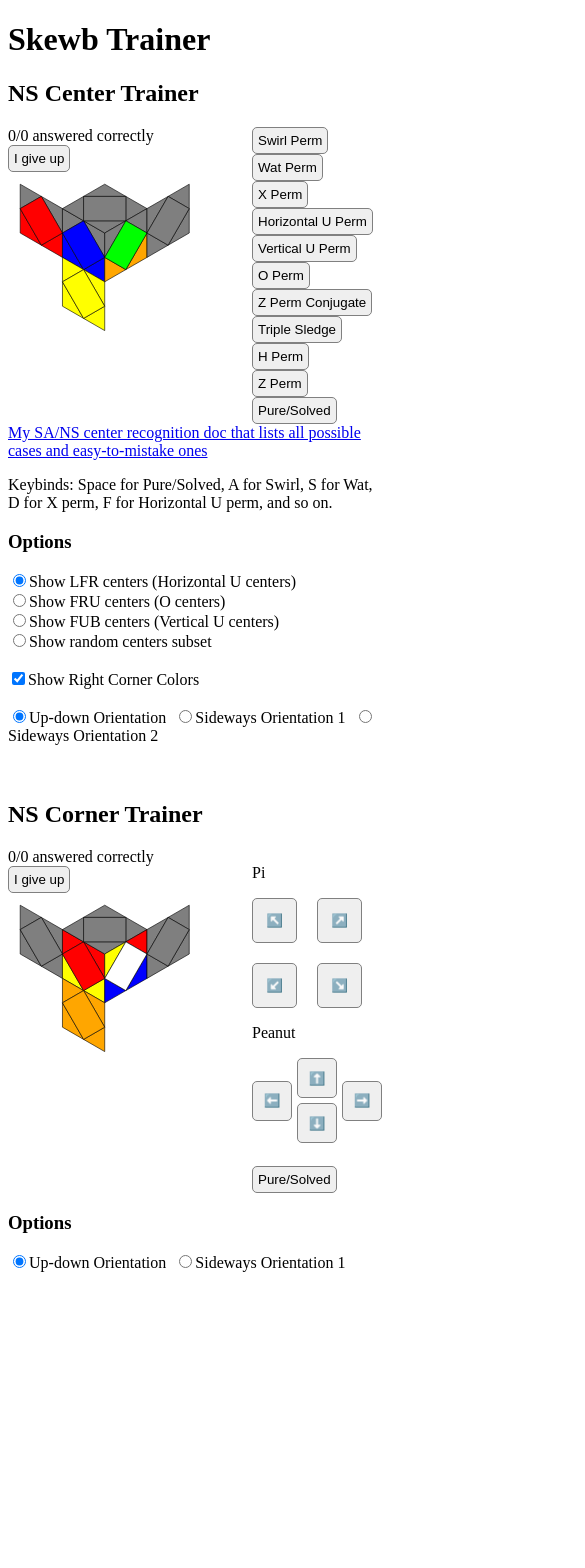
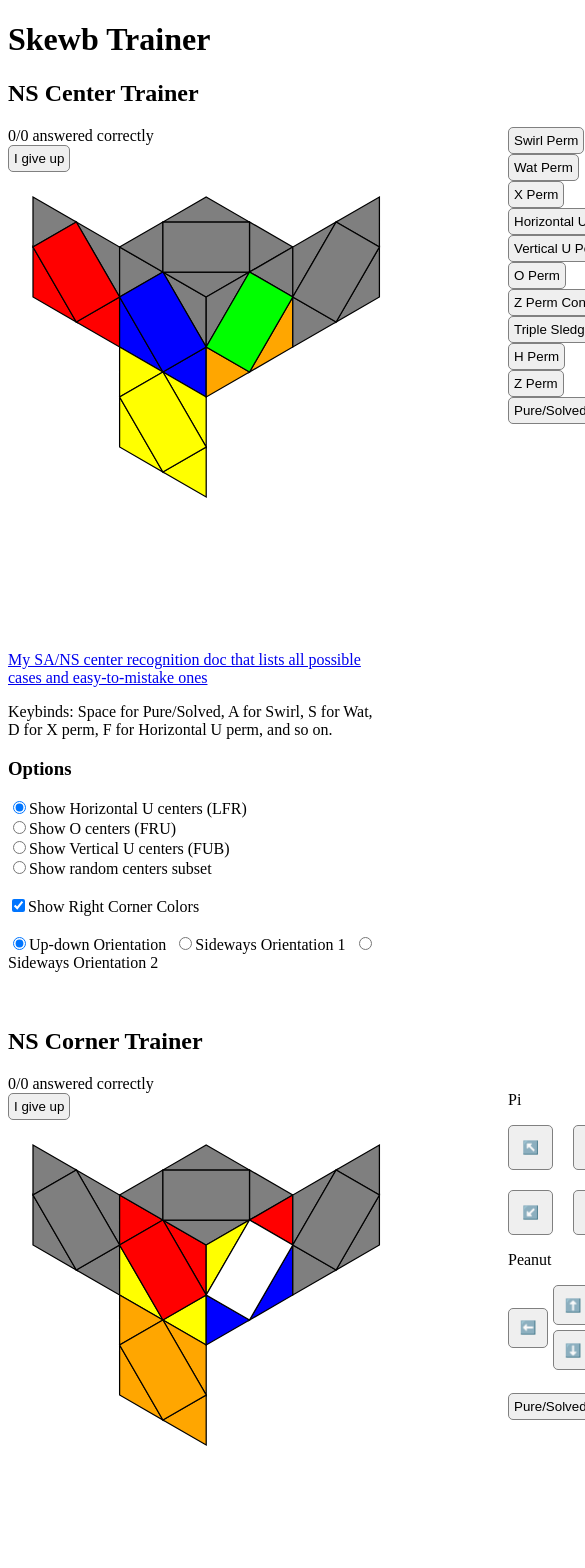
Before and after one commit to edogaki/skewb-trainer, a React (Vite) app: page / in a window 390 px wide. Shown: the top 1568 px of the page, 585 px wide, since content can reach past the window. Before the commit the page ends 1280 px from the top, so only its background shows below. Built offline with nearby package versions, Linux system fonts and the light colour scheme.

Commit message:
Visual changes: make options responsive

```diff
--- a/src/NSCenterTrainer.tsx
+++ b/src/NSCenterTrainer.tsx
@@ -83,6 +83,7 @@ function NSCenterTrainer() {
     return (
         <>
             <h2>NS Center Trainer</h2>
+            <div className="trainer-box">
                 <div className="trainer center">
                     <div className="trainer-left">
                         <div>
@@ -113,6 +114,7 @@ function NSCenterTrainer() {
                         ))}
                     </div>
                 </div>
+                <div className="trainer-info">
                     <a target="_blank" href="https://docs.google.com/spreadsheets/d/1HcICTLEa15KYq-9FwdQqencTq9m9xHZiSsSZxGsRoTk">
                         My SA/NS center recognition doc that lists all possible cases and easy-to-mistake ones
                     </a>
@@ -120,6 +122,8 @@ function NSCenterTrainer() {
                         Keybinds: Space for Pure/Solved, A for Swirl, S for Wat, D for X perm, F for Horizontal U perm, and so on.
                     </p>
                     <OptionsEditor options={options} setOptions={setOptions} />
+                </div>
+            </div>
         </>
     )
 }
--- a/src/NSCornerTrainer.tsx
+++ b/src/NSCornerTrainer.tsx
@@ -86,6 +86,7 @@ function NSCornerTrainer() {
     return (
         <>
             <h2>NS Corner Trainer</h2>
+            <div className="trainer-box">
                 <div className="trainer corner">
                     <div className="trainer-left">
                         <div>
@@ -254,7 +255,10 @@ function NSCornerTrainer() {
                         </div>
                     )}
                 </div>
+                <div className="trainer-info">
                     <NSCornerTrainerOptionsEditor options={options} setOptions={setOptions} />
+                </div>
+            </div>
         </>
     )
 }
--- a/src/Skewb.css
+++ b/src/Skewb.css
@@ -1,4 +1,12 @@
+.trainer-box {
+    display: flex;
+    flex-wrap: wrap;
+    gap: 100px;
+    align-content: space-around;
+}
+
 .trainer {
+    flex: 0 0 630px;
     display: flex;
 }
 
@@ -8,6 +16,10 @@
 
 .trainer-right {
     flex: 0 0 130px;
+}
+
+.trainer-info {
+    flex: 1 0 300px;
 }
 
 .skewb-box {
--- a/src/utils/skewbUtils.ts
+++ b/src/utils/skewbUtils.ts
@@ -9,9 +9,9 @@ type NSCenterTrainerState = {
 }
 
 const NSCenterTrainerType = {
-    HorizontalU: "Show LFR centers (Horizontal U centers)",
-    O: "Show FRU centers (O centers)",
-    VerticalU: "Show FUB centers (Vertical U centers)",
+    HorizontalU: "Show Horizontal U centers (LFR)",
+    O: "Show O centers (FRU)",
+    VerticalU: "Show Vertical U centers (FUB)",
     Random: "Show random centers subset",
 } as const;
 type NSCenterTrainerType = (typeof NSCenterTrainerType)[keyof typeof NSCenterTrainerType];
```
Lines whose indentation alone changed are shown as unchanged.
